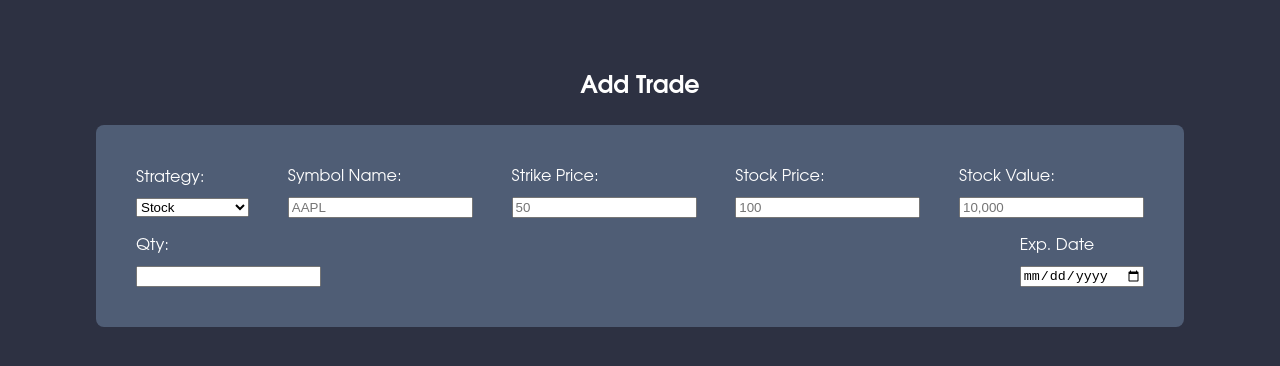
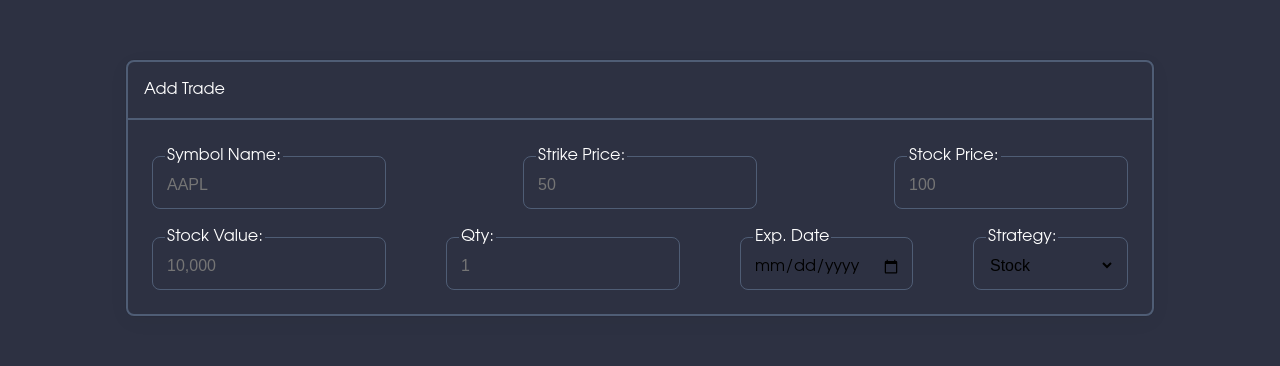
Before and after one commit to Byron-david/Option-Website, a React (Vite) app: page / in a window 1280 px wide. Shown: the part 212-578 px from the top of the page. Built offline with nearby package versions, Linux system fonts and the light colour scheme.

Commit message:
Fixed fieldset flex issues. Working on adding components when dropdown is changed.

```diff
--- a/src/App.css
+++ b/src/App.css
@@ -28,43 +28,77 @@ body{
   font-family: Avenir, Montserrat, Corbel, 'URW Gothic', source-sans-pro, sans-serif;
 }
 
+input, select {
+  background: var(--background-color-main);
+  border:none;
+  font-size: 1rem;
+  min-width: 0;
+  width: 100%;
+}
+
+fieldset {
+  border: 1px solid var(--background-color-secondary);
+  border-radius: 0.5rem;
+  min-width: 0%;
+  margin: 0.5rem;
+}
+
+/* legend
+{
+    min-width: 0;
+    max-width: 100%;
+    white-space: nowrap;
+    text-overflow: ellipsis;
+    overflow: hidden;
+} */
+
+input::-webkit-outer-spin-button,
+input::-webkit-inner-spin-button {
+    -webkit-appearance: none;
+    margin: 0;
+}
+
+input[type=number]{
+  -moz-appearance: textfield;
+}
+
+input[type=date]{
+  font-family: inherit;
+}
+
 #addTrade {
+  max-width: 80vw;
+  border-radius: 0.5rem;
+  border: 2px solid var(--background-color-secondary);
+  /* box-shadow: 10px 5px 5px black; */
+  box-shadow: 0 5px 22px 0 rgba(0, 0, 0, 0.04), 0 0 0 1px rgba(0, 0, 0, 0.06);
+  min-width: 0%;
+  background-color: var(--background-color-main);
+}
+
+#addTradeTitle {
+  text-align: left;
+  padding: 1rem;
+  border-bottom: 2px solid var(--background-color-secondary);
+}
+
+#addTradeBody {
   display: flex;
   flex-wrap: wrap;
   align-items: center;
   justify-content: space-between;
-
-  max-width: 80vw;
-  padding: 2rem;
-  border-radius: 0.5rem;
-  background-color: var(--background-color-secondary);
+  padding: 1rem;
+  min-width: 0%;
 }
 
-#addTrade > div{
+#addTradeBody > div{
   max-width: 250px;
 
   display: flex;
   flex-direction: column;
   flex-wrap: wrap;
-  /* flex: 1 1 250px; */
 
   text-wrap: nowrap;
   text-align: left;
+  min-width: 0%;
 }
-
-input, select {
-  margin: 0.5rem;
-  margin-top: 0;
-}
-
-#addTrade > div > label {
-  flex: 1;
-}
-
-#addTrade > div > input {
-  flex: 1;
-}
-
-#addTrade > *{
-  /* flex: 1 1 100px; */
-}
--- a/src/App.jsx
+++ b/src/App.jsx
@@ -4,34 +4,25 @@ import TextInput from './components/TextInput.jsx'
 import DateInput from './components/DateInput.jsx'
 // import DropdownInput from './components/DropdownInput.jsx'
 import Strategies from './components/StrategiesDropdown.jsx'
+import StrikePriceInput from './components/StrikePriceInput.jsx'
 
 function App() {
 
   return (
     <>
-      <h2>Add Trade</h2>
       <div id="addTrade">
-      {/* -Symbol
-      -Strike Price
-      -Stock Price
-      -Premium Collected
-      -Exp. Date
-      -Spreads?
-      -Quantity
-      -Date executed
-      -Open or Close? */}
-        <Strategies htmlFor="strategyInput" name="strategyInput" id="strategyInput" text="Strategy:" />
-        {/* <DropdownInput htmlFor="strategyInput" name="strategyInput" id="strategyInput" text="Strategy:" /> */}
-        {/* <DropdownInput htmlFor="actionInput" text="Action:" /> */}
-        <TextInput placeholder="AAPL" maxLength="4" id="stockSymbol" name="stockSymbol" htmlFor="stockSymbol" text="Symbol Name:" />
-        <TextInput placeholder="50" inputType="number" id="strikePrice" name="strikePrice" htmlFor="strikePrice" text="Strike Price:" />
-        <TextInput placeholder="100" inputType="number" iid="stockPrice" name="stockPrice" htmlFor="stockPrice" text="Stock Price:" />
-        <TextInput placeholder="10,000" inputType="number" iid="stockValue" name="stockValue" htmlFor="stockValue" text="Stock Value:" />
-        <TextInput id="quantityValue" inputType="number" iname="quantityValue" htmlFor="quantityValue" text="Qty:" />
-        <DateInput id="expDate" name="expDate" htmlFor="expDate" text="Exp. Date" />
-        {/* <CheckboxInput id="checkSpread" name="checkSpread" htmlFor="checkSpread" text="Spread?" /> */}
+        <div id="addTradeTitle">Add Trade</div>
+        <div id="addTradeBody">
+          {/* <Strategies htmlFor="strategyInput" name="strategyInput" id="strategyInput" text="Strategy:" /> */}
+          <TextInput placeholder="AAPL" maxLength="4" id="stockSymbol" name="stockSymbol" htmlFor="stockSymbol" text="Symbol Name:" />
+          <TextInput placeholder="50" inputType="number" id="strikePrice" name="strikePrice" htmlFor="strikePrice" text="Strike Price:" />
+          <TextInput placeholder="100" inputType="number" iid="stockPrice" name="stockPrice" htmlFor="stockPrice" text="Stock Price:" />
+          <TextInput placeholder="10,000" inputType="number" iid="stockValue" name="stockValue" htmlFor="stockValue" text="Stock Value:" />
+          <TextInput placeholder="1" id="quantityValue" inputType="number" iname="quantityValue" htmlFor="quantityValue" text="Qty:" />
+          <DateInput id="expDate" name="expDate" htmlFor="expDate" text="Exp. Date" />
+          <StrikePriceInput />
+        </div>
       </div>
-
     </>
   )
 }
--- a/src/components/DateInput.jsx
+++ b/src/components/DateInput.jsx
@@ -16,13 +16,15 @@ function DateInput( { padding="0.5rem", text="Date:", id, name, htmlFor }) {
   return (
     <>
       <div>
-        <label style={labelStyle}>{text}</label>
+      <fieldset>
+        <legend>{text}</legend>
           <input
             type="date"
             style={inputStyle}
             value={dateValue}
             onChange={(event) => setDateValue(event.target.value)}
           />
+        </fieldset>
       </div>
     </>
   );
--- a/src/components/DropdownInput.jsx
+++ b/src/components/DropdownInput.jsx
@@ -9,7 +9,24 @@ function OptionItems(props) {
   );
 }
 
-function DropdownInput( { name, id, padding, text, placeholder, htmlFor, list, items }) {
+// const ClientChoice = (props) => {
+//   const [selectedClient,setSelectedClient] = useState([]);
+
+//   function handleSelectChange(event) {
+//       setSelectedClient(event.target.value);
+//   }
+
+//   return (
+//       <select value={selectedClient} onChange={handleSelectChange}>
+//           <option value="one">One</option>
+//           <option value="two">Two</option>
+//           <option value="three">Three</option>
+//       </select>
+//   )
+// }
+
+
+function DropdownInput( { name, id, padding, text, placeholder, htmlFor, items }) {
   const inputStyle = {
     placeholder: placeholder,
     htmlFor: htmlFor,
@@ -21,28 +38,21 @@ function DropdownInput( { name, id, padding, text, placeholder, htmlFor, list, i
   }
 
   // Controls state of input
-  const [textValue, setTextValue] = useState("");
+  const [textValue, setTextValue] = useState("Stock");
 
   return (
     <>
       <div>
-        <label style={labelStyle}>{text}</label>
+        {/* <label style={labelStyle}>{text}</label> */}
+        <fieldset>
+          <legend>{text}</legend>
           <select
             style={inputStyle}
             value={textValue}
             onChange={(event) => setTextValue(event.target.value)}>
-          {list}
             <OptionItems items={items}/>
-          {/* // <option value="stock">Stock</option>
-          // <option value="singleOption">Single Option</option>
-          // <option value="coveredCall">Covered Call</option>
-          // <option value="verticalSpread">Vertical Spread</option>
-          // <option value="strangle">Strangle</option>
-          // <option value="straddle">Straddle</option>
-          // <option value="ironCondor">Iron Condor</option>
-          // <option value="butterfly">Butterfly</option>
-          // <option value="ratio">Ratio Spread</option> */}
           </select>
+        </fieldset>
       </div>
     </>
   );
--- /dev/null
+++ b/src/components/StrikePriceInput.jsx
@@ -0,0 +1,20 @@
+import { useState } from 'react'
+import Strategies from './StrategiesDropdown.jsx'
+
+function StrikePriceInput(props) {
+  const strategyID = document.getElementById("strategyInput");
+  let value = props.textValue;
+
+  console.log(value);
+  if (value === "Iron Condor") {
+    console.log("Iron Condor");
+  }
+
+  return (
+    <Strategies {...props} htmlFor="strategyInput" name="strategyInput" id="strategyInput" text="Strategy:" />
+  );
+}
+
+
+
+export default StrikePriceInput
--- a/src/components/TextInput.jsx
+++ b/src/components/TextInput.jsx
@@ -16,7 +16,9 @@ function TextInput( { inputType, maxLength, padding, text, id, placeholder, html
   return (
     <>
       <div>
-        <label style={labelStyle}>{text}</label>
+        {/* <label style={labelStyle}>{text}</label> */}
+        <fieldset>
+        <legend>{text}</legend>
           <input
             maxLength={maxLength}
             required="required"
@@ -26,6 +28,8 @@ function TextInput( { inputType, maxLength, padding, text, id, placeholder, html
             value={textValue}
             onChange={(event) => setTextValue(event.target.value.toUpperCase())}
           />
+        </fieldset>
+
       </div>
     </>
   );
```
Lines whose indentation alone changed are shown as unchanged.
